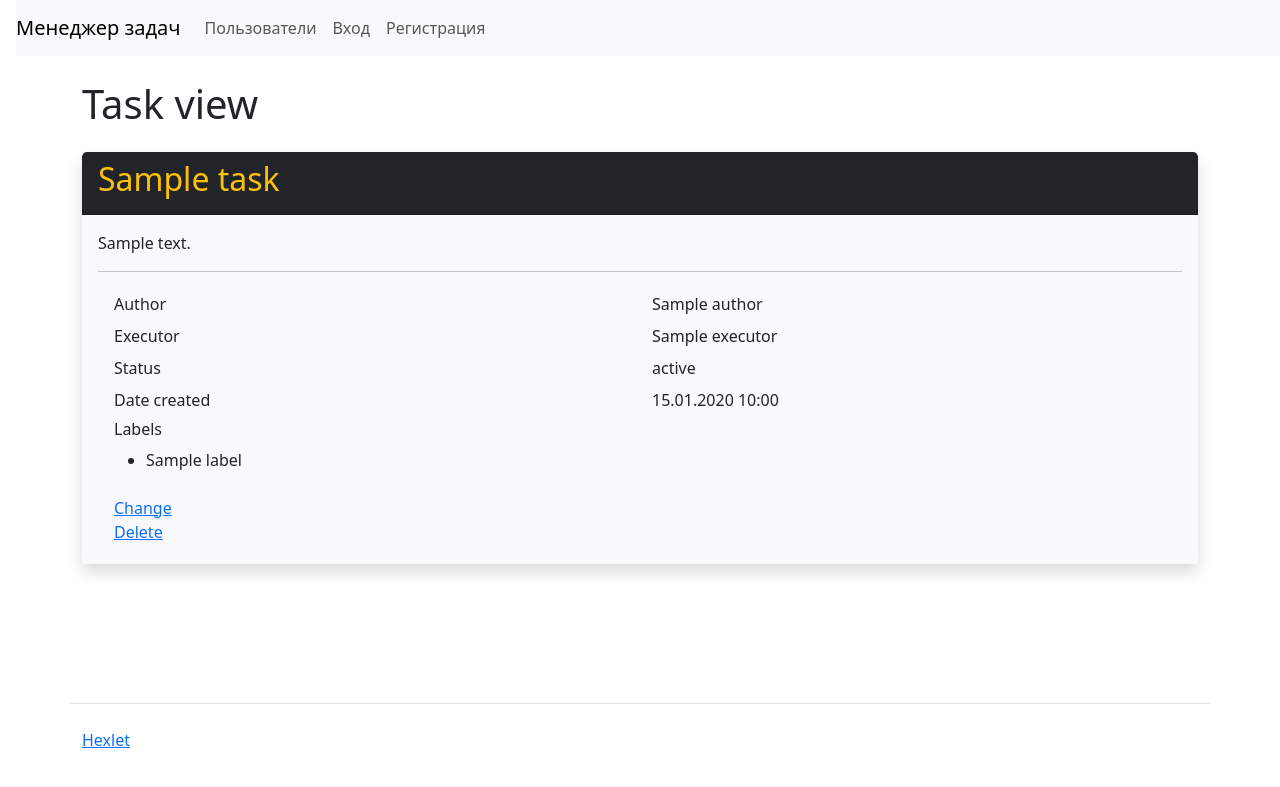
After one commit to kivils/python-project-52, a Django app: template task_manager/templates/tasks/detail.html in a window 1280 px wide. The commit adds this page. Shown: the top 787 px of the page. Run offline with Django 3.2, Linux system fonts and the light colour scheme; the template is opened without the code that fills it: most values are stand-ins (such as "Sample title", 1, 10 or a date in 2020); some libraries are stand-ins or nearby versions.

Commit message:
translate error

```diff
--- a/task_manager/tasks/urls.py
+++ b/task_manager/tasks/urls.py
@@ -3,12 +3,14 @@ from task_manager.tasks.views import (
     TaskIndexView,
     TaskCreateView,
     TaskUpdateView,
-    TaskDeleteView
+    TaskDeleteView,
+    TaskDetailView
 )
 
 urlpatterns = [
     path('', TaskIndexView.as_view(), name='tasks'),
     path('create/', TaskCreateView.as_view(), name='task_create'),
     path('<int:pk>/update/', TaskUpdateView.as_view(), name='task_update'),
-    path('<int:pk>/delete/', TaskDeleteView.as_view(), name='task_delete')
+    path('<int:pk>/delete/', TaskDeleteView.as_view(), name='task_delete'),
+    path('<int:pk>/', TaskDetailView.as_view(), name='task_detail'),
 ]
--- a/task_manager/tasks/views.py
+++ b/task_manager/tasks/views.py
@@ -6,8 +6,8 @@ from django_filters.views import FilterView
 from django.urls import reverse_lazy
 from django.utils.translation import gettext_lazy as _
 from django.views.generic.edit import CreateView, UpdateView, DeleteView
-# , FormView
 from django.contrib import messages
+from django.views.generic import DetailView
 
 
 class TaskAbstractMixin(LoginRequireMixin):
@@ -57,3 +57,7 @@ class TaskDeleteView(LoginRequireMixin, DeleteView):
         messages.success(self.request,
                          _('Tasks has been deleted successfully.'))
         return reverse_lazy('tasks')
+
+
+class TaskDetailView(TaskAbstractMixin, DetailView):
+    template_name = 'tasks/detail.html'
--- /dev/null
+++ b/task_manager/templates/tasks/detail.html
@@ -0,0 +1,55 @@
+{% extends 'layout.html' %}
+{% load i18n %}
+{% load django_bootstrap5 %}
+
+{% block page_header %}{% trans "Task view" %}{% endblock %}
+
+{% block content %}
+<h1 class="my-4">{% trans "Task view" %}</h1>
+<div class="card shadow border-0 table-rounded">
+    <div class="card-header bg-dark text-warning">
+        <h2>{{ task.name }}</h2>
+    </div>
+    <div class="card-body bg-light">
+        {% if task.description %}
+            <p>{{ task.description }}</p>
+        {% endif %}
+        <hr>
+        <div class="container">
+            <div class="row p-1">
+                <div class="col">{% trans "Author" %}</div>
+                <div class="col">{{ task.author.get_full_name }}</div>
+            </div>
+            <div class="row p-1">
+                <div class="col">{% trans "Executor" %}</div>
+                <div class="col">{{ task.executor.get_full_name }}</div>
+            </div>
+            <div class="row p-1">
+                <div class="col">{% trans "Status" %}</div>
+                <div class="col">{{ task.status }}</div>
+            </div>
+            <div class="row p-1">
+                <div class="col">{% trans "Date created" %}</div>
+                <div class="col">{{ task.created_at|date:'d.m.Y H:i' }}</div>
+            </div>
+            <div class="row p-1">
+                <div class="col">
+                    <h6>{% trans "Labels" %}</h6>
+                    <ul>
+                        {% for label in task.labels.all %}
+                        <li>{{ label.name }}</li>
+                        {% endfor %}
+                    </ul>
+                </div>
+            </div>
+            <div class="row p-1">
+                <div class="col">
+                    <a href="{% url 'task_update' task.id %}">{% trans "Change" %}</a>
+                    <br>
+                    <a href="{% url 'task_delete' task.id %}">{% trans "Delete" %}</a>
+                 </div>
+            </div>
+        </div>
+    </div>
+</div>
+{% endblock %}
```
Also changed, not shown: task_manager/templates/tasks/index.html (+10 -10 lines), locale/en/LC_MESSAGES/django.po, locale/ru/LC_MESSAGES/django.po.
